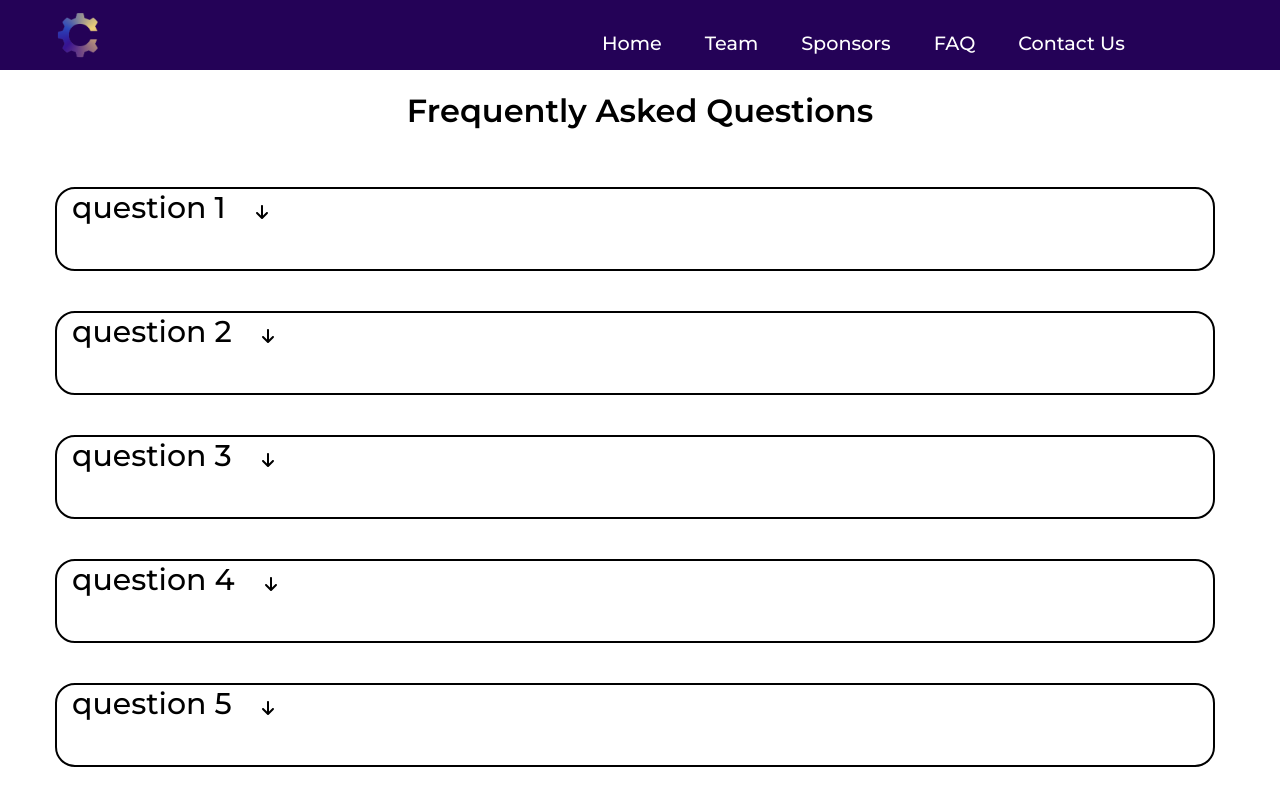
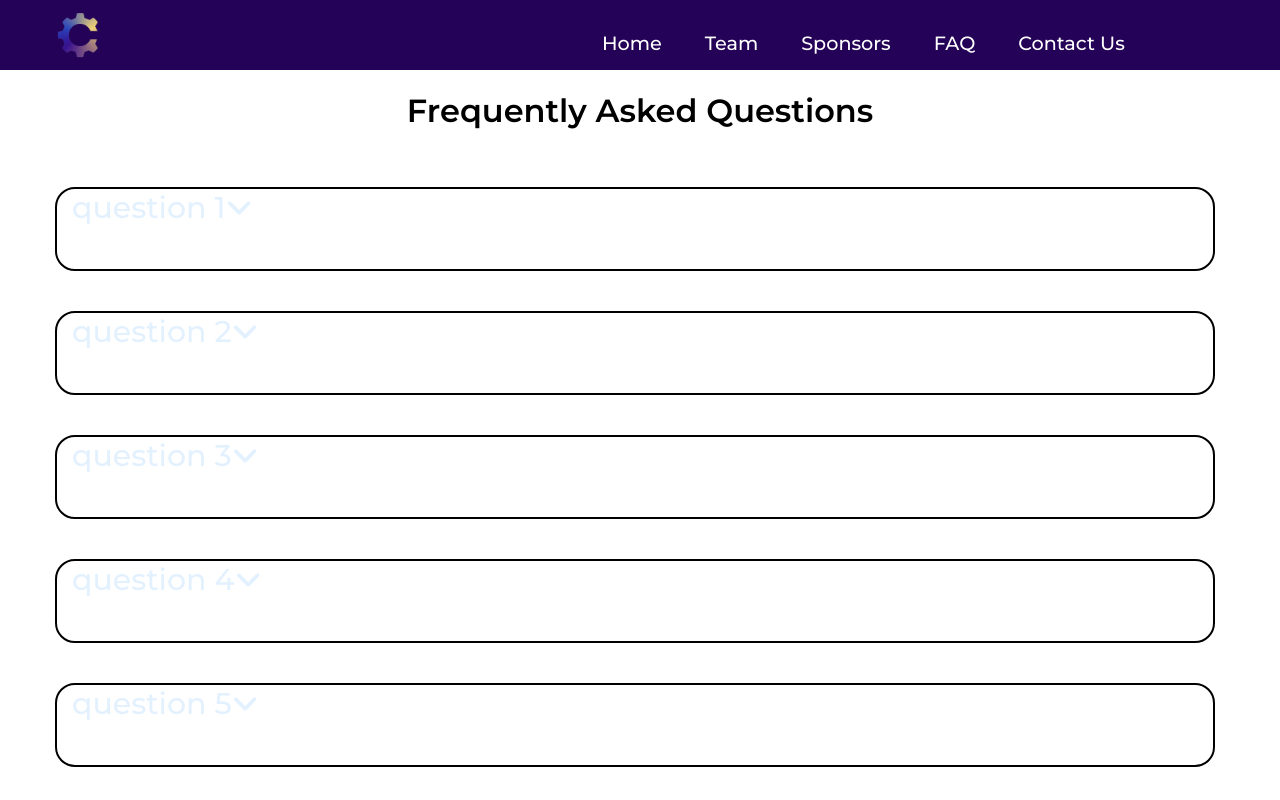
Before and after one commit to lucywang-lw/Industry4.0-Website, a React (Create React App) app: page /faq in a window 1280 px wide. Shown: the top 800 px of the page. Built offline with nearby package versions, Linux system fonts and the light colour scheme.

Commit message:
style faqItem

```diff
--- /dev/null
+++ b/src/components/FaqItem.css
@@ -0,0 +1,63 @@
+.faq-heading {
+    color: rgb(227, 241, 255);
+    font-size: 1.5em;
+    width: 80%;
+    position: relative;
+    display: flex;
+    justify-content: space-between;
+    height: 3em;
+    margin: auto;
+    align-items: center;
+}
+
+.faq-arrow {
+    color: rgb(227, 241, 255);
+}
+
+.faq {
+    border: solid rgb(227, 241, 255) 2px;
+    margin: auto;
+    border-radius: 10px;
+    height: 5em;
+    background-color: rgba(255,255,255,0.1);
+    transition: all 0.5s ease;
+}
+
+.faq:hover{
+    box-shadow: 0 0 12px rgb(227, 241, 255);
+    cursor: pointer;
+}
+
+.faqopen {
+    border-radius: 10px;
+    height: 10em;
+}
+
+.faqopen .faq-answer {
+    opacity: 1;
+    max-height: 100%;
+    height: 5em;
+    width: 80%;
+    margin: auto;
+    padding-bottom: 1em;
+    transition: all 0.5s ;
+    transition-delay: 0.2s;
+}
+
+.faqopen .faq-answer {
+    opacity: 1;
+    width: 80%;
+    margin: auto;
+    padding-bottom: 1em;
+    transition: all 0.5s;
+    transition-delay: 0.2s;
+}
+.faqclosed .faq-answer {
+    opacity: 0;
+}
+
+.faq-answer {
+    color: rgb(227, 241, 255);
+    margin-bottom: 0.5em;
+    overflow-wrap: break-word;
+}
--- a/src/components/FaqItem.js
+++ b/src/components/FaqItem.js
@@ -1,17 +1,18 @@
 import React from "react";
 import { FontAwesomeIcon } from "@fortawesome/react-fontawesome";
-import { faArrowDown } from "@fortawesome/free-solid-svg-icons";
+import { faAngleDown, faAngleUp } from "@fortawesome/free-solid-svg-icons";
+import './FaqItem.css'
 
 function Faqitem({ faq, index, faqtoggle }) {
   return (
-    <div  className = { "faq" + (faq.open ? 'open': '')}
+    <div className = { "test faq " + (faq.open ? 'faqopen': 'faqclosed')}
           onClick={() => faqtoggle(index)}>
       <div className = "faq-heading">
         {faq.heading}
+        <span className= "faq-arrow">
+         <FontAwesomeIcon icon={faq.open ? faAngleUp : faAngleDown} />
+        </span>
       </div>
-        <div className= "faq-arrow">
-          <FontAwesomeIcon icon={faArrowDown} />
-        </div>
       <div className = "faq-answer">
         {faq.answer}
       </div>
```
